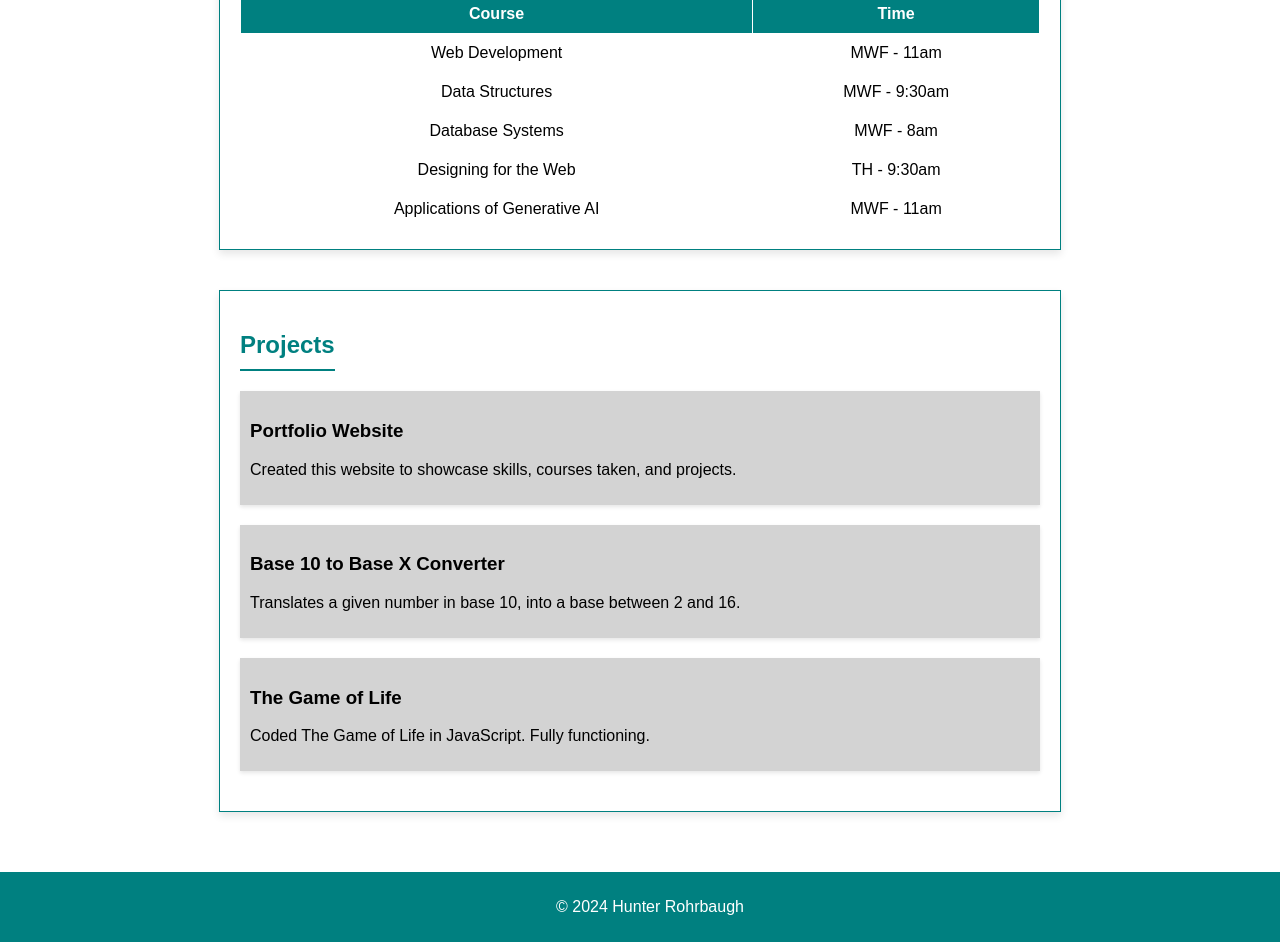
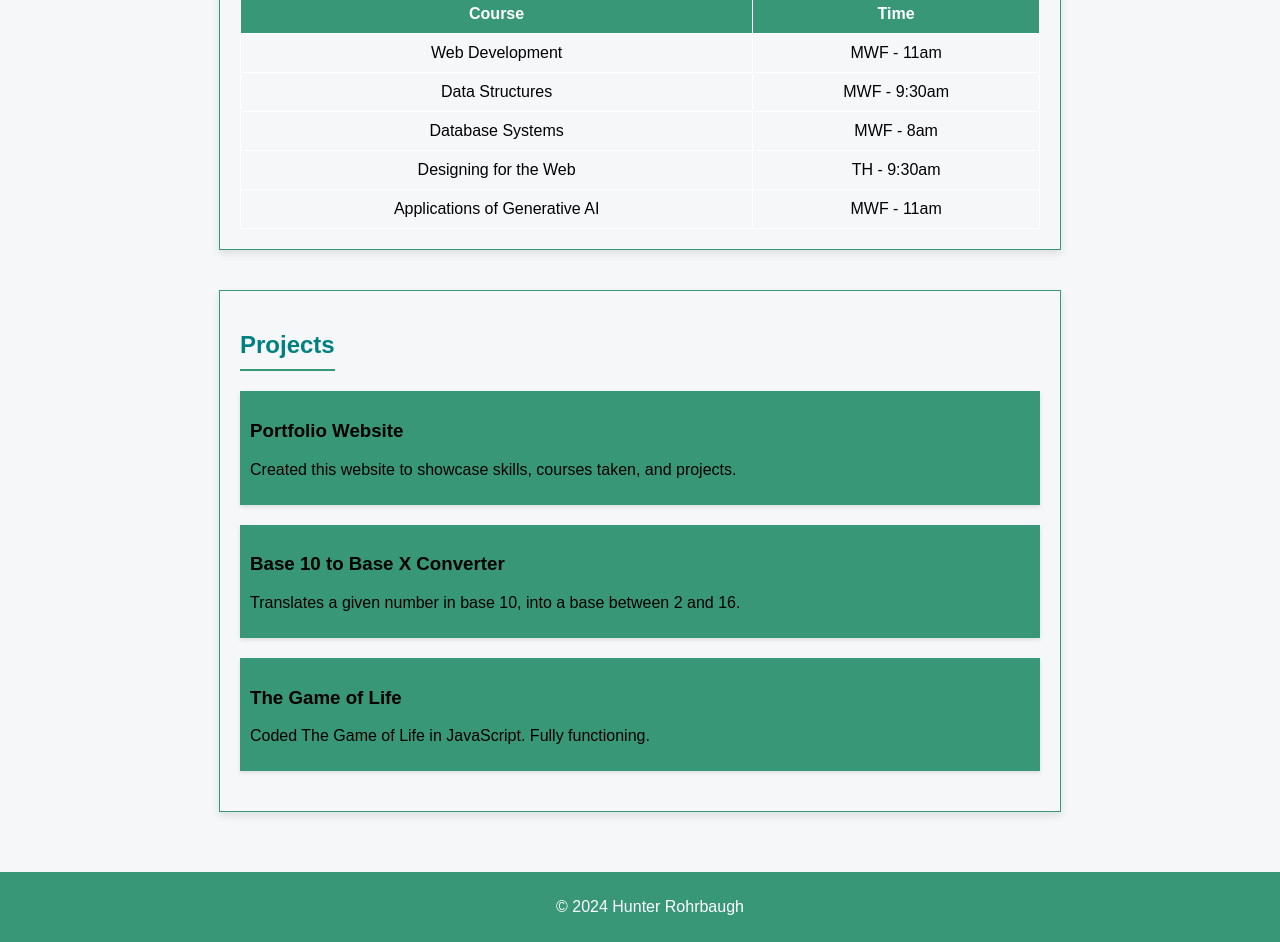
Before and after one commit to hunterrohrbaugh/hunterrohrbaugh.github.io, a plain HTML site: page index.html in a window 1280 px wide. Shown: the part 780-1722 px from the top of the page. Drawn offline with Linux system fonts and the light colour scheme.

Commit message:
Update styles.css

```diff
--- a/styles.css
+++ b/styles.css
@@ -2,14 +2,14 @@ body {
     font-family: Arial, sans-serif;
     margin: 0;
     padding: 0;
-    background-color: white;
+    background-color: #f5f7f8;
     color: black;
     display: flex;
     flex-direction: column;
 }
 
 header {
-    background-color: orange;
+    background-color: #379777;
     color: black;
     display: flex;
     justify-content: center;
@@ -22,7 +22,7 @@ header {
 }
 
 nav {
-    background-color: orangered;
+    background-color: #f4ce14;
 }
 
 nav ul {
@@ -57,7 +57,7 @@ main {
 
 section {
     margin-bottom: 40px;
-    border: 1px solid teal;
+    border: 1px solid #379777;
     padding: 20px;
     box-shadow: 0 4px 8px rgba(0, 0, 0, 0.1);
     width: 100%;
@@ -78,14 +78,14 @@ section {
 
 .project {
     flex: 0 1 calc(100% - 10px);
-    background-color: lightgray;
+    background-color: #379777;
     padding: 10px;
     margin-bottom: 20px;
     box-shadow: 0 2px 4px rgba(0, 0, 0, 0.1);
 }
 
 h2 {
-    border-bottom: 2px solid teal;
+    border-bottom: 2px solid #379777;
     padding-bottom: 10px;
     color: teal;
     text-align: center;
@@ -104,12 +104,12 @@ table th, table td {
 }
 
 table th {
-    background-color: teal;
+    background-color: #379777;
     color: white;
 }
 
 footer {
-    background-color: teal;
+    background-color: #379777;
     color: white;
     text-align: center;
     padding: 10px;
```
